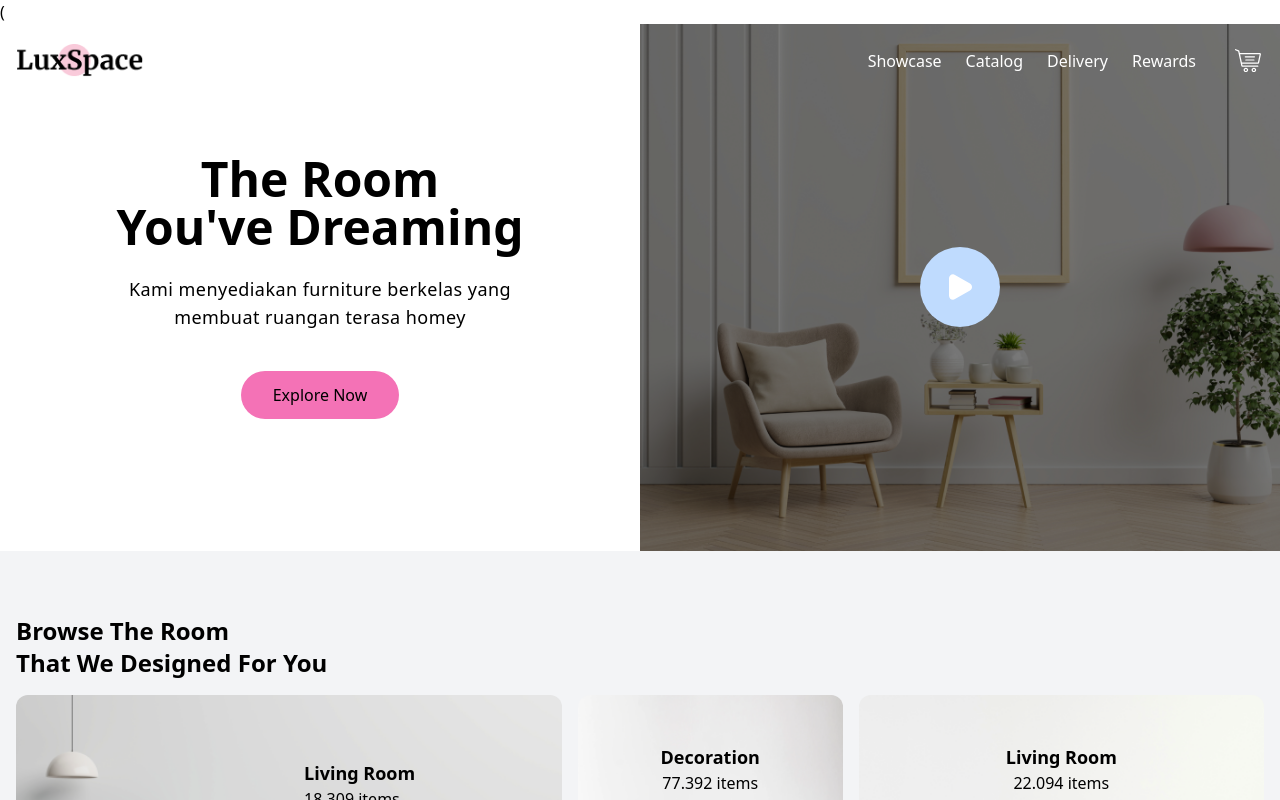
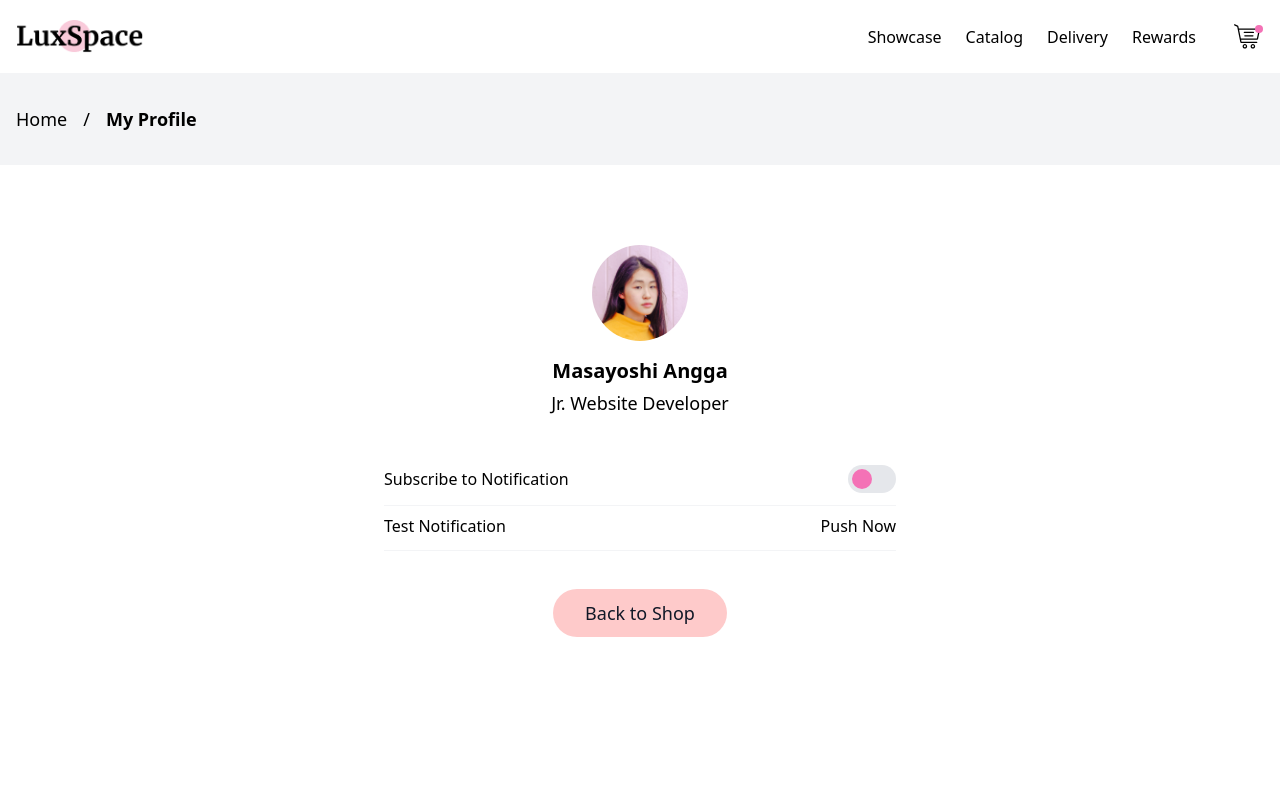
Before and after one commit to Aidilsur/luxspace_pwa, a React (Create React App) app: page /profile in a window 1280 px wide. Shown: the top 800 px of the page. Built offline with nearby package versions, Linux system fonts and the light colour scheme; no server answers.

Commit message:
navigasi

```diff
--- a/package.json
+++ b/package.json
@@ -8,6 +8,7 @@
     "@testing-library/user-event": "^13.5.0",
     "react": "^18.2.0",
     "react-dom": "^18.2.0",
+    "react-router-dom": "^5.2.0",
     "react-scripts": "5.0.1",
     "web-vitals": "^2.1.4",
     "workbox-background-sync": "^6.5.3",
--- a/src/App.js
+++ b/src/App.js
@@ -1,4 +1,6 @@
 import React, { useState, useEffect } from "react";
+import { BrowserRouter as Router, Route } from "react-router-dom";
+
 import Header from "./components/Header";
 import Hero from "./components/Hero";
 import Browse from "./components/Browse";
@@ -8,6 +10,7 @@
 import Footer from "./components/Footer";
 import Offline from "./components/Offline";
 import Splash from "./pages/Splash";
+import Profile from "./pages/Profile";
 
 function App() {
   const [items, setItems] = useState([]);
@@ -70,4 +73,11 @@
   );
 }
 
-export default App;
+export default function Routes() {
+  return (
+    <Router>
+      <Route path="/" exact component={App} />
+      <Route path="/profile" exact component={Profile} />
+    </Router>
+  );
+}
--- a/src/components/Header.js
+++ b/src/components/Header.js
@@ -1,3 +1,5 @@
+import { Link } from "react-router-dom";
+
 function Header() {
   return (
     <header className="absolute w-full z-50 px-4">
@@ -25,9 +27,9 @@
                 </a>
               </li>
               <li className="mx-3 py-6 md:py-0">
-                <a href="/" className="text-black md:text-white hover:underline">
-                  Rewards
-                </a>
+                <Link to="/profile" className="text-black md:text-white hover:underline">
+                  profile
+                </Link>
               </li>
             </ul>
           </div>
--- /dev/null
+++ b/src/pages/Profile.js
@@ -0,0 +1,123 @@
+import { Link } from "react-router-dom";
+
+function Profile() {
+  return (
+    <>
+      <header className="w-full z-50 px-4">
+        <div className="container mx-auto py-5">
+          <div className="flex flex-stretch items-center">
+            <div className="w-56 items-center flex">
+              <Link to="/">
+                <img src="images/content/logo.png" alt="Luxspace | Fulfill your house with beautiful furniture" />
+              </Link>
+            </div>
+            <div className="w-full"></div>
+            <div className="w-auto">
+              <ul className="fixed bg-white inset-0 z-0 flex flex-col invisible items-center justify-center opacity-0 md:visible md:flex-row md:bg-transparent md:relative md:opacity-100 md:flex md:items-center" id="menu">
+                <li className="mx-3 py-6 md:py-0">
+                  <a href="/" className="text-black md:text-black hover:underline">
+                    Showcase
+                  </a>
+                </li>
+                <li className="mx-3 py-6 md:py-0">
+                  <a href="/" className="text-black md:text-black hover:underline">
+                    Catalog
+                  </a>
+                </li>
+                <li className="mx-3 py-6 md:py-0">
+                  <a href="/" className="text-black md:text-black hover:underline">
+                    Delivery
+                  </a>
+                </li>
+                <li className="mx-3 py-6 md:py-0">
+                  <a href="/" className="text-black md:text-black hover:underline">
+                    Rewards
+                  </a>
+                </li>
+              </ul>
+            </div>
+            <div className="w-auto">
+              <ul className="items-center flex">
+                <li className="ml-6 block md:hidden">
+                  <button id="menu-toggler" className="relative flex z-50 items-center justify-center w-8 h-8 text-black md:text-black focus:outline-none">
+                    <svg className="fill-current" width="18" height="17" viewBox="0 0 18 17">
+                      <path d="M15.9773 0.461304H1.04219C0.466585 0.461304 0 0.790267 0 1.19609C0 1.60192 0.466668 1.93088 1.04219 1.93088H15.9773C16.5529 1.93088 17.0195 1.60192 17.0195 1.19609C17.0195 0.790208 16.5529 0.461304 15.9773 0.461304Z" />
+                      <path d="M15.9773 7.68802H1.04219C0.466585 7.68802 0 8.01698 0 8.42281C0 8.82864 0.466668 9.1576 1.04219 9.1576H15.9773C16.5529 9.1576 17.0195 8.82864 17.0195 8.42281C17.0195 8.01692 16.5529 7.68802 15.9773 7.68802Z" />
+                      <path d="M15.9773 14.9147H1.04219C0.466585 14.9147 0 15.2437 0 15.6495C0 16.0553 0.466668 16.3843 1.04219 16.3843H15.9773C16.5529 16.3843 17.0195 16.0553 17.0195 15.6495C17.0195 15.2436 16.5529 14.9147 15.9773 14.9147Z" />
+                    </svg>
+                  </button>
+                </li>
+                <li className="ml-6">
+                  <a id="header-cart" href="cart.html" className="flex items-center justify-center w-8 h-8 text-black cart cart-filled">
+                    <svg className="fill-current" width="29" height="25" viewBox="0 0 29 25" fill="none" xmlns="http://www.w3.org/2000/svg">
+                      <path d="M10.8754 19.9824C9.61762 19.9824 8.59436 21.023 8.59436 22.3021C8.59436 23.5812 9.61762 24.6218 10.8754 24.6218C12.1331 24.6218 13.1564 23.5812 13.1564 22.3021C13.1563 21.023 12.1331 19.9824 10.8754 19.9824ZM10.8754 23.3265C10.3199 23.3265 9.86796 22.8669 9.86796 22.302C9.86796 21.7371 10.3199 21.2775 10.8754 21.2775C11.4308 21.2775 11.8828 21.7371 11.8828 22.302C11.8828 22.867 11.4308 23.3265 10.8754 23.3265Z" />
+                      <path d="M18.8764 19.9824C17.6186 19.9824 16.5953 21.023 16.5953 22.3021C16.5953 23.5812 17.6186 24.6218 18.8764 24.6218C20.1342 24.6218 21.1575 23.5812 21.1575 22.3021C21.1574 21.023 20.1341 19.9824 18.8764 19.9824ZM18.8764 23.3265C18.3209 23.3265 17.869 22.8669 17.869 22.302C17.869 21.7371 18.3209 21.2775 18.8764 21.2775C19.4319 21.2775 19.8838 21.7371 19.8838 22.302C19.8838 22.867 19.4319 23.3265 18.8764 23.3265Z" />
+                      <path d="M19.438 7.76947H10.3122C9.96051 7.76947 9.67542 8.0594 9.67542 8.41707C9.67542 8.77474 9.96056 9.06467 10.3122 9.06467H19.438C19.7897 9.06467 20.0748 8.77474 20.0748 8.41707C20.0748 8.05935 19.7897 7.76947 19.438 7.76947Z" />
+                      <path d="M18.9414 11.1324H10.8089C10.4572 11.1324 10.1721 11.4223 10.1721 11.78C10.1721 12.1377 10.4572 12.4276 10.8089 12.4276H18.9413C19.293 12.4276 19.5781 12.1377 19.5781 11.78C19.5781 11.4224 19.293 11.1324 18.9414 11.1324Z" />
+                      <path d="M25.6499 4.88404C25.407 4.58092 25.0472 4.40711 24.6626 4.40711H4.82655L4.42595 2.42947C4.34232 2.01694 4.06563 1.67055 3.68565 1.50276L0.890528 0.268963C0.567841 0.126419 0.192825 0.276999 0.0528584 0.60505C-0.0872597 0.933204 0.0608116 1.31463 0.383347 1.45696L3.17852 2.69081L6.2598 17.9014C6.38117 18.5004 6.90578 18.9352 7.50723 18.9352H22.7635C23.1152 18.9352 23.4003 18.6452 23.4003 18.2876C23.4003 17.9299 23.1152 17.64 22.7635 17.64H7.50728L7.13247 15.7897H22.8814C23.4828 15.7897 24.0075 15.3549 24.1288 14.7559L25.9101 5.96349C25.9876 5.58063 25.8928 5.1871 25.6499 4.88404ZM22.8814 14.4946H6.87012L5.08895 5.70226L24.6626 5.70231L22.8814 14.4946Z" />
+                      <g className="text-pink-400">
+                        <circle cx="25" cy="4.89023" r="4" className="fill-current dot" />
+                      </g>
+                    </svg>
+                  </a>
+                </li>
+              </ul>
+            </div>
+          </div>
+        </div>
+      </header>
+      <section className="bg-gray-100 py-8 px-4">
+        <div className="container mx-auto">
+          <ul className="breadcrumb">
+            <li>
+              <Link to="/">Home</Link>
+            </li>
+            <li>
+              <Link href="/profile" aria-label="current-page">
+                My Profile
+              </Link>
+            </li>
+          </ul>
+        </div>
+      </section>
+      <section className="">
+        <div className="container mx-auto min-h-screen">
+          <div className="flex flex-col items-center justify-center">
+            <div className="w-full md:w-4/12 text-center">
+              <div className="w-24 h-24 rounded-full overflow-hidden mx-auto mb-4 mt-20">
+                <img src="./images/content/my-profile.png" alt="my-profile" className="object-cover w-full h-full" />
+              </div>
+              <h2 className="text-xl font-semibold mb-1">Masayoshi Angga</h2>
+              <p className="text-lg mb-12">Jr. Website Developer</p>
+            </div>
+          </div>
+          <ul className="max-w-full md:max-w-lg mx-auto">
+            <li className="pb-3 mb-2 flex items-center justify-between w-full border-b border-gray-100">
+              <span>Subscribe to Notification</span>
+              <span>
+                <label htmlFor="subscribe" className="relative rounded-full bg-gray-200 w-12 h-7 block cursor-pointer">
+                  <input
+                    id="subscribe"
+                    type="checkbox"
+                    className="appearance-none focus:outline-none absolute rounded-full w-5 h-5 bg-pink-400 transform -translate-y-1/2 top-1/2 left-1 checked:left-6 block transition-all duration-300 cursor-pointer"
+                  />
+                </label>
+              </span>
+            </li>
+            <li className="pb-3 mb-2 flex items-center justify-between w-full border-b border-gray-100">
+              <span>Test Notification</span>
+              <button className="hover:underline appearance-none">Push Now</button>
+            </li>
+          </ul>
+          <div className="text-center mt-12">
+            <Link to="/" className="text-gray-900 bg-red-200 focus:outline-none w-full py-3 rounded-full text-lg focus:text-black transition-all duration-200 px-8 cursor-pointer">
+              Back to Shop
+            </Link>
+          </div>
+        </div>
+      </section>
+    </>
+  );
+}
+
+export default Profile;
```
Also changed, not shown: 1 other file (tests, documents, lock files or other folders).
